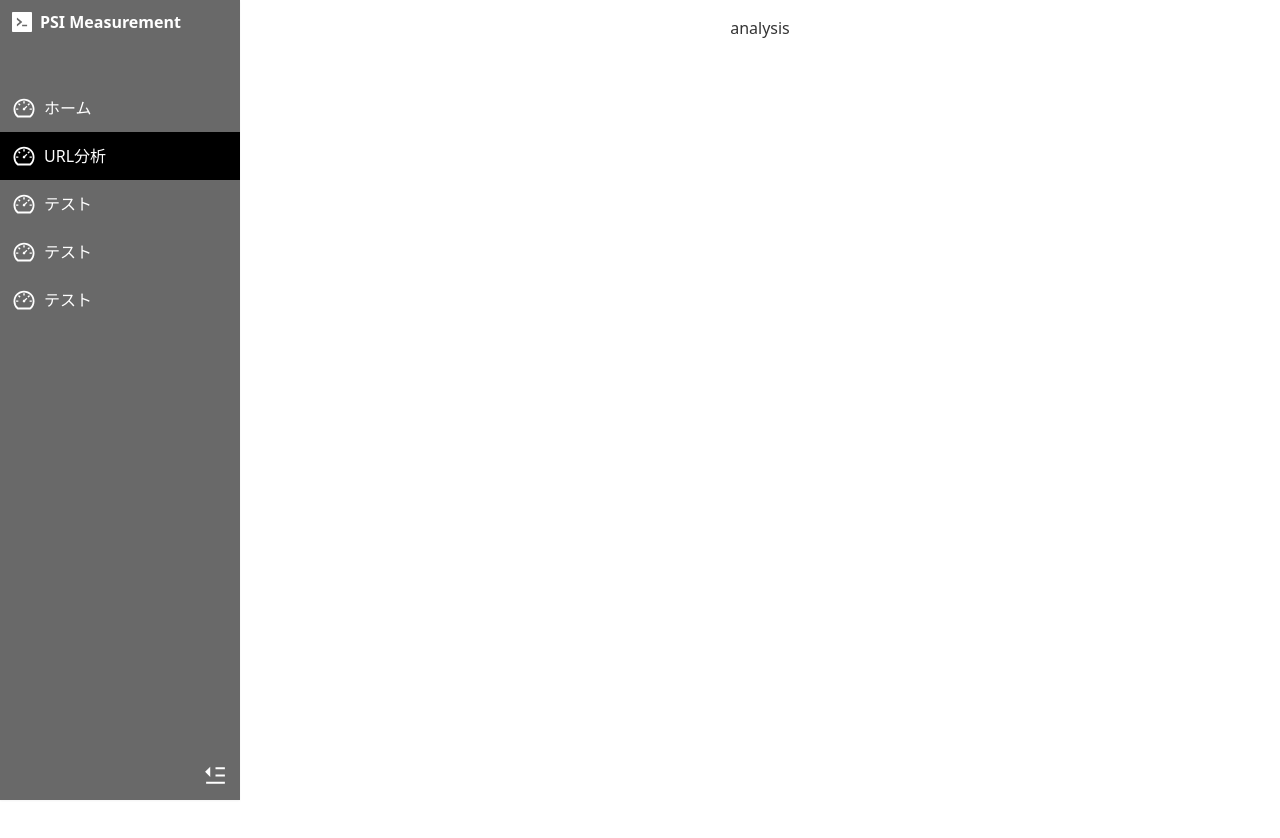
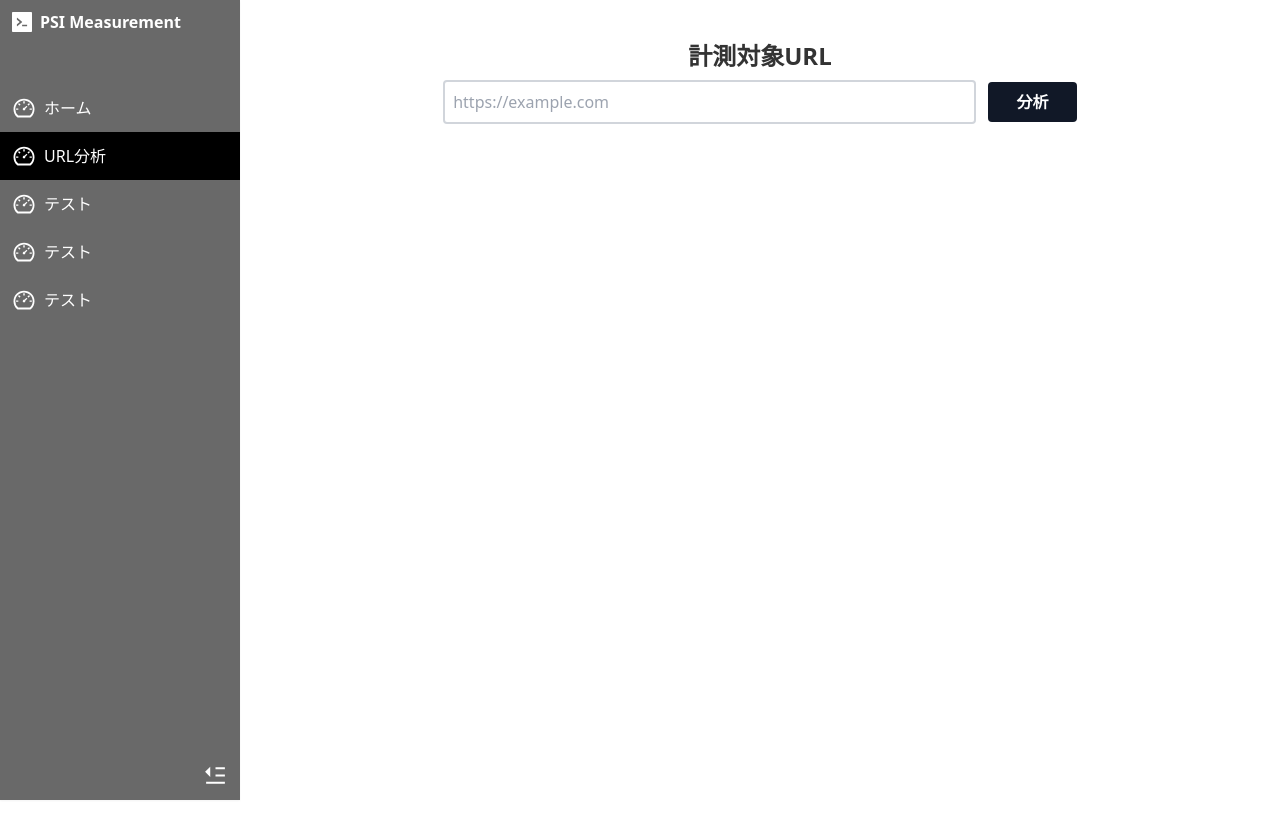
Before and after one commit to ppppppsmash/my-project, a Next.js app in the folder client/: page /analysis in a window 1280 px wide. Shown: the top 838 px of the page. Built offline with nearby package versions, Linux system fonts and the light colour scheme.

Commit message:
add: 分析ページ

```diff
--- a/client/app/analysis/page.tsx
+++ b/client/app/analysis/page.tsx
@@ -4,9 +4,29 @@ interface Props {}
 
 const page: FC<Props> = (props): JSX.Element => {
   return (
-    <main className="flex min-h-screen flex-col items-center justify-between">
-      <div>analysis</div>
-    </main>
+    <div className='w-[66%] mx-auto'>
+      <div className='text-center mb-2'>
+        <h2 className='text-2xl font-semibold'>計測対象URL</h2>
+      </div>
+      <div className='flex items-center justify-center space-x-3'>
+        <div className='w-full'>
+          <input id='url' name='url' type='text'
+            className='w-full border-solid border-2 border-gray-300
+            focus:outline-none focus:border-gray-500 rounded p-2'
+            placeholder='https://example.com'
+          />
+        </div>
+        <div className='w-2/12'>
+          <button
+            className='w-full bg-gray-900 hover:bg-gray-700 text-white
+            font-bold py-2 px-4 rounded active:bg-gray-500 active:scale-[1]
+            duration-150 focus:shadow-outline ease-in-out hover:scale-[0.95]'
+          >
+            分析
+          </button>
+        </div>
+      </div>
+    </div>
   )
 }
 
--- a/client/app/layout.tsx
+++ b/client/app/layout.tsx
@@ -19,8 +19,10 @@ export default function RootLayout({
       <body>
         <div className='flex'>
           <Nav navItems={navItems} />
-          <div className='flex-1 p-4 text-primary-dark bg-primary'>
-            {children}
+          <div className='flex-1 p-10 text-primary-dark bg-primary'>
+            <main className="flex min-h-screen flex-col items-center justify-between">
+              {children}
+            </main>
           </div>
         </div>
       </body>
--- a/client/app/page.tsx
+++ b/client/app/page.tsx
@@ -7,9 +7,7 @@ const inter = Inter({ subsets: ['latin'] })
 
 const Home: FC<Props> = (props): JSX.Element => {
   return (
-    <main className="flex min-h-screen flex-col items-center justify-between">
-      <div>テスト</div>
-    </main>
+    <div>テスト</div>
   )
 }
 
```
